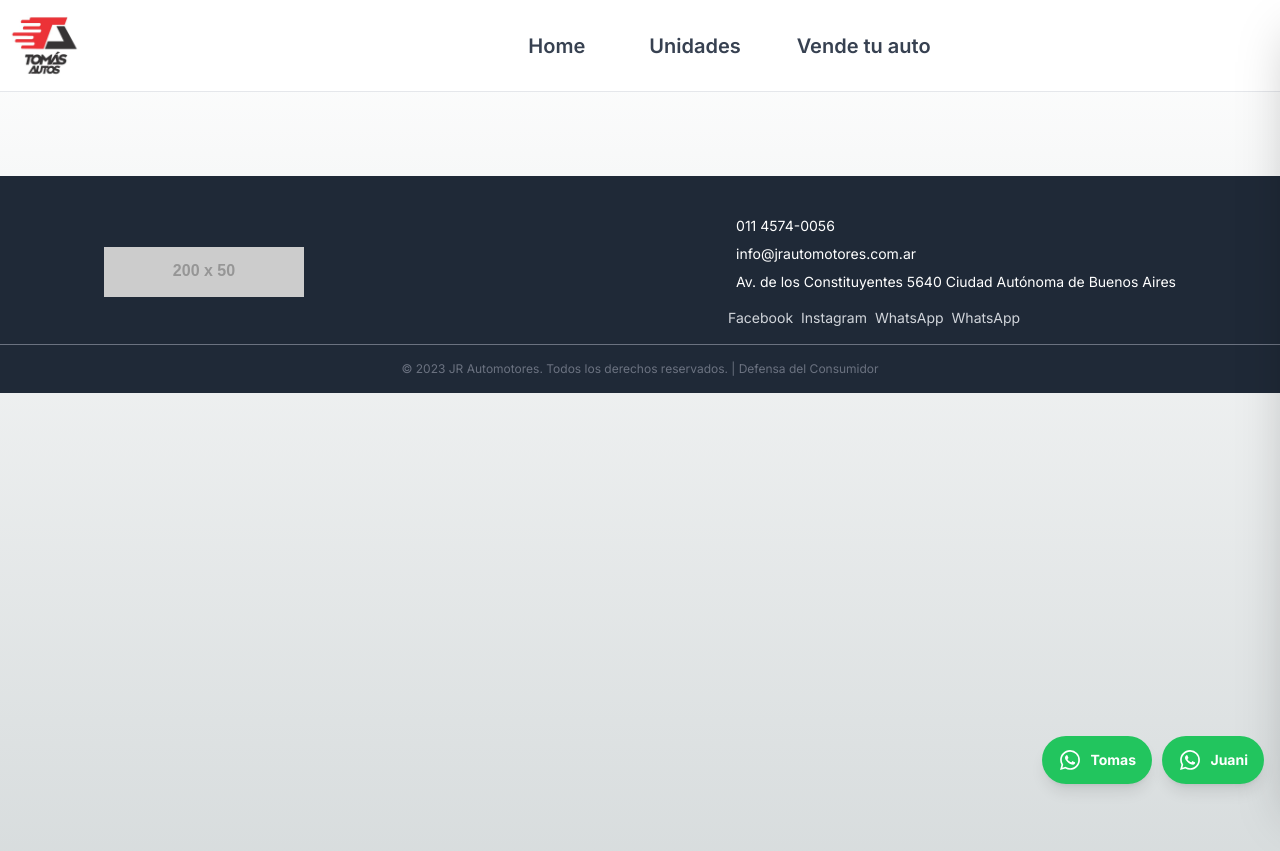
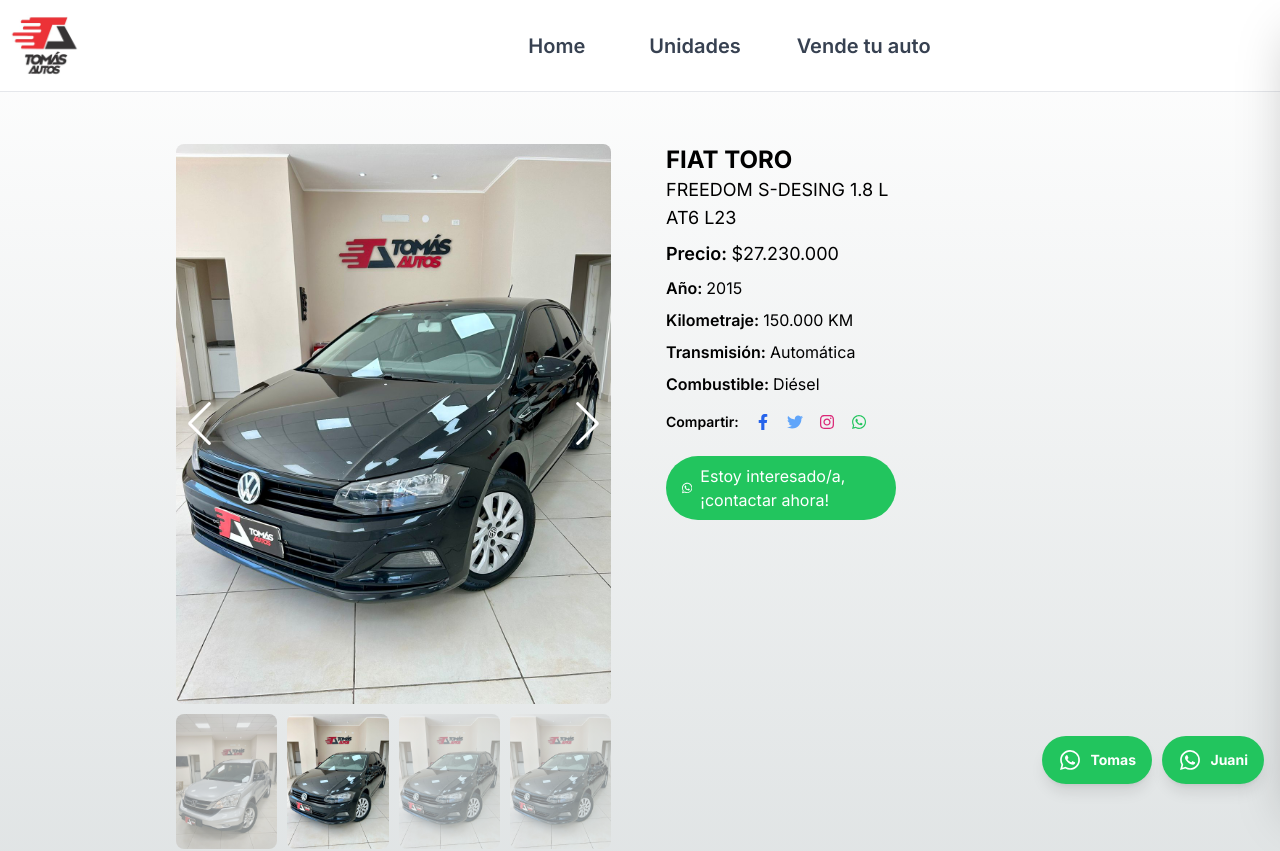
Before and after one commit to kevod1997/tomas-autos, a Next.js app: page /unidades/1 in a window 1280 px wide. Shown: the top 851 px of the page. Built offline with nearby package versions, Linux system fonts and the light colour scheme.

Commit message:
mocking car detail page

```diff
--- a/src/app/(store)/unidades/[slug]/page.tsx
+++ b/src/app/(store)/unidades/[slug]/page.tsx
@@ -1,8 +1,11 @@
+import { ProductSlideshow } from "@/components/car/slideshow/CarSlideShow"
+import { FaFacebookF, FaTwitter, FaInstagram, FaWhatsapp } from 'react-icons/fa';
+
 export default async function CarBySlugPage() {
   return (
-        <div className="mt-5 mb-20 grid grid-cols-1 md:grid-cols-3 gap-3">
+    <div className="mt-5 md:pt-12 mb-20 grid grid-cols-1 md:grid-cols-10 gap-3 sm:mx-44">
       {/* Slideshow */}
-            <div className="col-span-1 md:col-span-2 ">
+      <div className="col-span-1 md:col-span-5 md:w-[95%]">
         {/* Mobile Slideshow */}
         {/* <ProductMobileSlideshow
             title={product.title}
@@ -11,25 +14,44 @@ export default async function CarBySlugPage() {
           />
    */}
         {/* Desktop Slideshow */}
-                {/* <ProductSlideshow
-            title={product.title}
-            images={product.images}
+        <ProductSlideshow
+          title='Auto 1'
+          images={["/imgs/Car.jpeg", "/imgs/car-two.jpeg", "/imgs/car-two.jpeg", "/imgs/car-two.jpeg", "/imgs/car-two.jpeg"]}
           className="hidden md:block"
         />
       </div>
-   */}
+
       {/* Detalles */}
-                {/* <div className="col-span-1 px-5">
-          <StockLabel slug={product.slug} />
+      <div className="col-span-3 px-5">
+        <h1 className="antialiased font-bold text-2xl ">
+          FIAT TORO
+        </h1>
+        <p className="text-lg mb-2 font-semibold"> <span className="font-normal">FREEDOM S-DESING 1.8 L AT6 L23</span></p>
+        <p className="text-lg mb-2 font-semibold">Precio: <span className="font-normal">$27.230.000</span></p>
+        <p className="mb-2 font-semibold">Año: <span className="font-normal">2015</span></p>
+        <p className="mb-2 font-semibold">Kilometraje: <span className="font-normal">150.000 KM</span></p>
+        <p className="mb-2 font-semibold">Transmisión: <span className="font-normal">Automática</span></p>
+        <p className="mb-2 font-semibold">Combustible: <span className="font-normal">Diésel</span></p>
 
-          <h1 className={` ${titleFont.className} antialiased font-bold text-xl`}>
-            {product.title}
-          </h1>
-
-          <p className="text-lg mb-5">$ 15.000.000</p>
-  */}
+        {/* Sección de compartir */}
+        <div className="flex justify-start items-center mt-4">
+          <div className="text-sm font-semibold">Compartir:</div>
+          <div className="flex space-x-4 ml-4">
+            <a href="https://facebook.com" target="_blank" rel="noopener noreferrer"><FaFacebookF className="text-blue-600 hover:text-blue-800" /></a>
+            <a href="https://twitter.com" target="_blank" rel="noopener noreferrer"><FaTwitter className="text-blue-400 hover:text-blue-600" /></a>
+            <a href="https://instagram.com" target="_blank" rel="noopener noreferrer"><FaInstagram className="text-pink-600 hover:text-pink-800" /></a>
+            <a href="https://api.whatsapp.com/send?text=URL_DE_LA_PUBLICACIÓN" target="_blank" rel="noopener noreferrer"><FaWhatsapp className="text-green-500 hover:text-green-700" /></a>
+          </div>
         </div>
 
+        {/* Sección de contacto */}
+        <div className="mt-6 flex justify-center">
+          <a href="https://wa.me/NUMERO_TELEFONO?text=Me%20interesa%20el%20auto%20FIAT%20TORO%20FREEDOM" target="_blank" rel="noopener noreferrer" className="flex items-center bg-green-500 text-white px-4 py-2 rounded-full hover:bg-green-700 transition-colors">
+            <FaWhatsapp className="mr-2" />
+            Estoy interesado/a, ¡contactar ahora!
+          </a>
+        </div>
+      </div>
     </div>
   )
 }
--- /dev/null
+++ b/src/components/car/slideshow/CarSlideShow.tsx
@@ -0,0 +1,100 @@
+'use client';
+
+import { useState } from 'react';
+
+import { Swiper as SwiperObject } from 'swiper';
+import { Swiper, SwiperSlide } from 'swiper/react';
+import { Autoplay, FreeMode, Navigation, Thumbs } from 'swiper/modules';
+
+
+import 'swiper/css';
+import 'swiper/css/free-mode';
+import 'swiper/css/navigation';
+import 'swiper/css/thumbs';
+
+import './slideshow.css';
+import Image from 'next/image';
+
+
+
+
+interface Props {
+  images: string[];
+  title: string;
+  className?: string;
+}
+
+
+
+export const ProductSlideshow = ( { images, title, className }: Props ) => {
+
+  const [ thumbsSwiper, setThumbsSwiper ] = useState<SwiperObject>();
+
+
+  return (
+    <div className={ className }>
+
+      <Swiper
+        style={ {
+          '--swiper-navigation-color': '#fff',
+          '--swiper-pagination-color': '#fff',
+        } as React.CSSProperties
+        }
+        spaceBetween={ 10 }
+        navigation={ true }
+        autoplay={{
+          delay: 2500
+        }}
+        thumbs={ {
+          swiper: thumbsSwiper && !thumbsSwiper.destroyed ? thumbsSwiper : null
+        } }
+        modules={ [ FreeMode, Navigation, Thumbs, Autoplay ] }
+        className="mySwiper2"
+      >
+
+        {
+          images.map( image => (
+            <SwiperSlide key={ image }>
+              <Image
+                width={ 700 }
+                quality={ 100}
+                height={ 300 }
+                src={ image }
+                alt={ title }
+                className="rounded-lg"
+              />
+            </SwiperSlide>
+
+          ) )
+        }
+      </Swiper>
+
+
+      <Swiper
+        onSwiper={ setThumbsSwiper }
+        spaceBetween={ 10 }
+        slidesPerView={ 4 }
+        freeMode={ true }
+        watchSlidesProgress={ true }
+        modules={ [ FreeMode, Navigation, Thumbs ] }
+        className="mySwiper"
+      >
+        {
+          images.map( image => (
+            <SwiperSlide key={ image }>
+              <Image
+                width={ 250 }
+                height={ 250 }
+                src={ image }
+                alt={ title }
+                className="rounded-lg object-fill"
+              />
+            </SwiperSlide>
+
+          ) )
+        }
+      </Swiper>
+
+    </div>
+  );
+};
--- /dev/null
+++ b/src/components/car/slideshow/slideshow.css
@@ -0,0 +1,42 @@
+
+.swiper-slide {
+
+  /* Center slide text vertically */
+  display: flex;
+}
+
+
+.swiper {
+  width: 100%;
+  height: 70vh; /* Ajusta esto a 50vh para que sea la mitad de la altura de la ventana del navegador */
+  margin-left: auto;
+  margin-right: auto;
+}
+
+.swiper-slide {
+  background-size: cover;
+  background-position: center;
+}
+
+
+.mySwiper {
+  height: 15%;
+  box-sizing: border-box;
+  padding: 10px 0;
+}
+
+.mySwiper .swiper-slide {
+  width: 25%;
+  height: 100%;
+  opacity: 0.4;
+}
+
+.mySwiper .swiper-slide-thumb-active {
+  opacity: 1;
+}
+
+.swiper-slide img {
+  display: block;
+  width: 100%;
+  height: 100%;
+}
```
Lines whose indentation alone changed are shown as unchanged.
